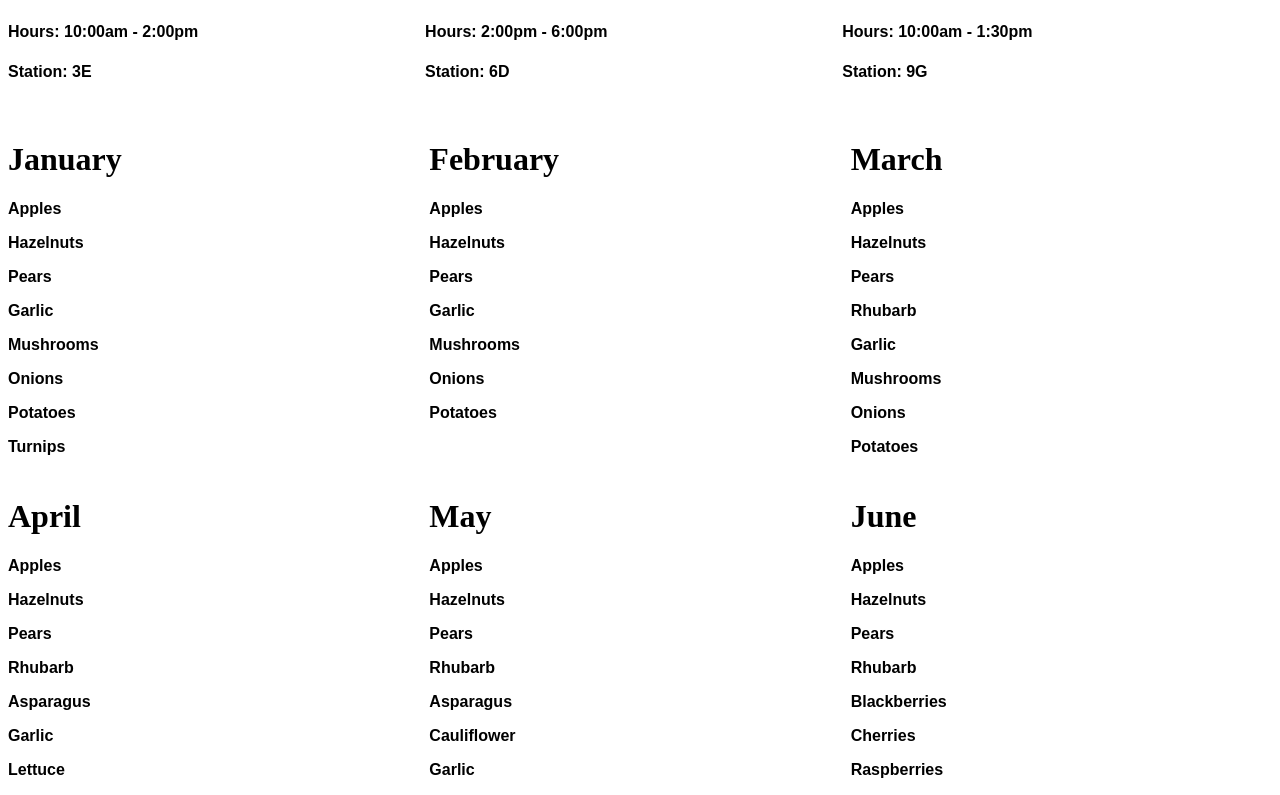
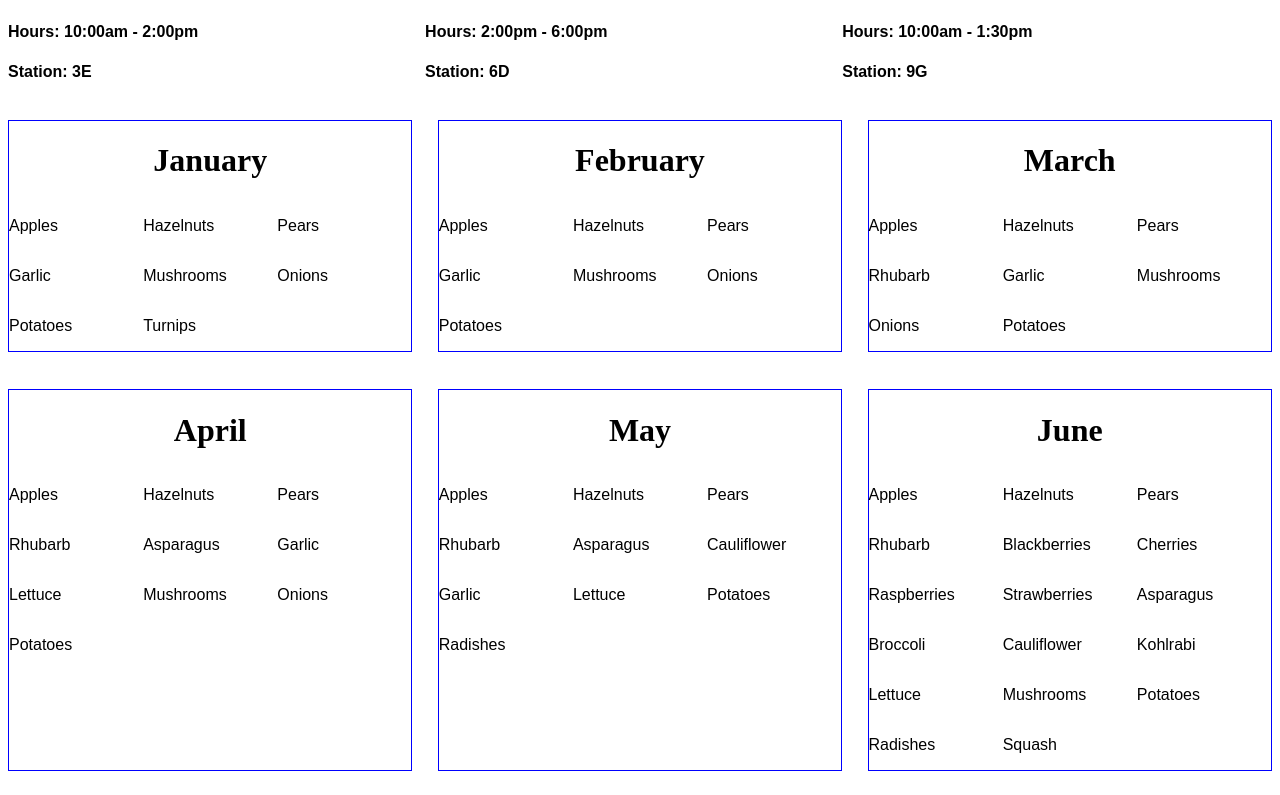
Before and after one commit to PhilipEskins/farmers-market, a React app: page / in a window 1280 px wide. Shown: the part 665-1460 px from the top of the page. Built offline with nearby package versions, Linux system fonts and the light colour scheme.

Commit message:
add styling to monthly produce

```diff
--- a/src/components/App.jsx
+++ b/src/components/App.jsx
@@ -4,13 +4,6 @@ import ProduceList from './ProduceList';
 import Navbar from './Navbar';
 
 function App() {
-  const gridStyle = {
-    display: 'flex',
-    flexDirection: 'row',
-    flexWrap: 'wrap',
-    width: '100%'
-  };
-
   return(
     <div>
       <Navbar/>
--- a/src/components/MonthlyProduce.jsx
+++ b/src/components/MonthlyProduce.jsx
@@ -4,18 +4,23 @@ import PropTypes from 'prop-types';
 
 function MonthlyProduce(props) {
   const textStyle = {
-    fontFamily: 'sans-serif'
+    fontFamily: 'sans-serif',
+    display: 'grid',
+    gridTemplateColumns: '1fr 1fr 1fr'
+  };
+  const produceStyle = {
+    border: '1px solid blue'
   };
   return(
-    <div>
-      <h1>{props.month}</h1>
-      <h4 style={textStyle}>
+    <div style={produceStyle}>
+      <h1 style={{textAlign:'center'}}>{props.month}</h1>
+      <div style={textStyle}>
         {
           props.selection.map((produce, index) => {
             return <p key={index}>{produce}</p>;
           })
         }
-      </h4>
+      </div>
     </div>
 
   );
--- a/src/components/ProduceList.jsx
+++ b/src/components/ProduceList.jsx
@@ -5,8 +5,9 @@ import availableProduce from '../modelData/ProduceData';
 const gridLayout = {
   display: 'grid',
   // gridTemplateRows: "repeat(4, 1fr)",
-  gridTemplateColumns: "repeat(3, 1fr)"
-}
+  gridTemplateColumns: 'repeat(3, 1fr)',
+  gridGap: '2%'
+};
 
 function ProduceList() {
   return(
```
